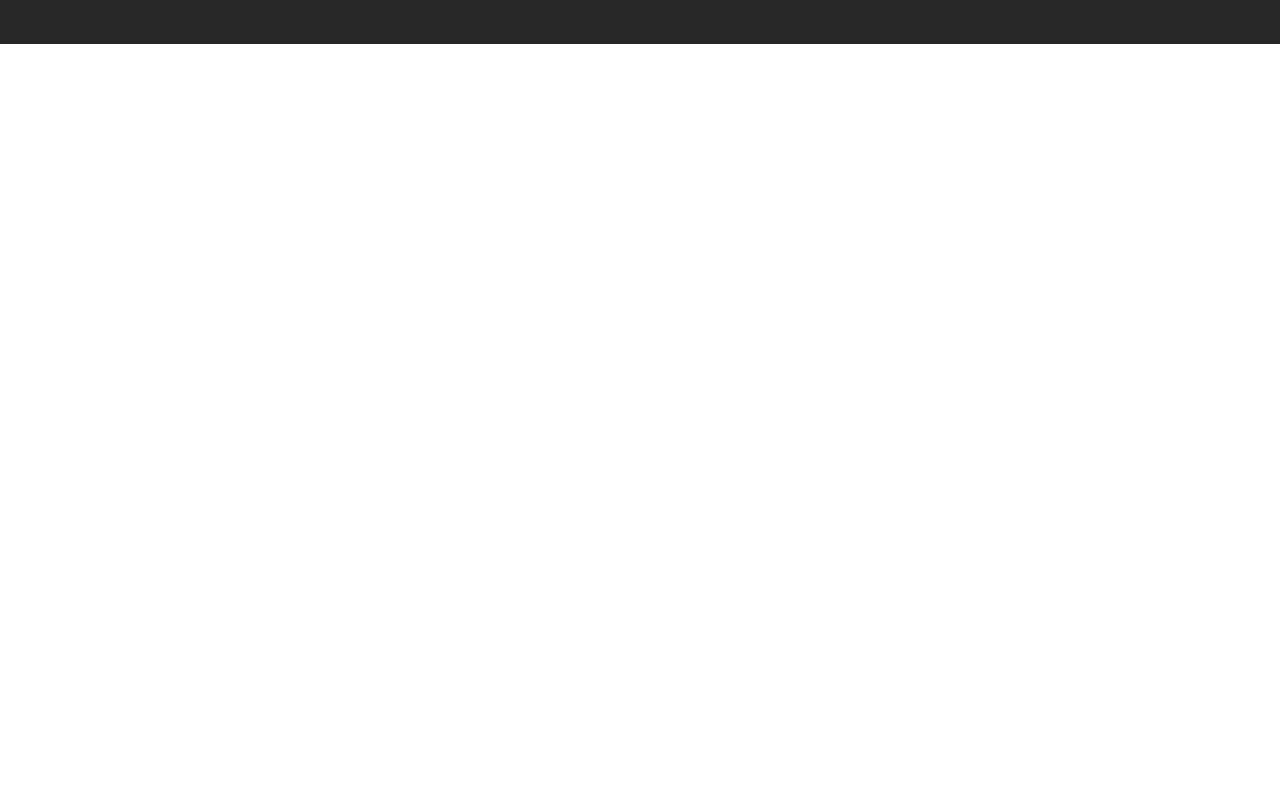
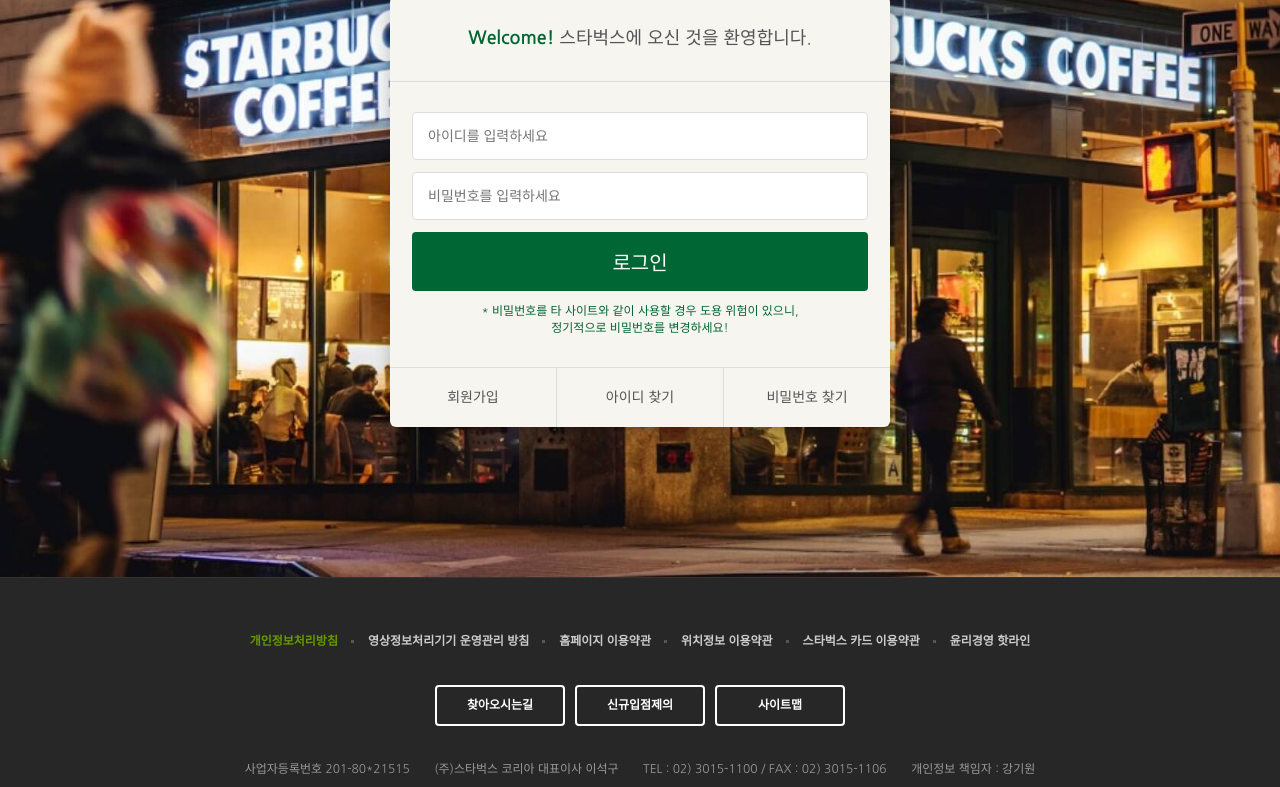
Before and after one commit to jjh1626/fast-front-starbucks, a plain HTML site: page signin/index.html in a window 1280 px wide. Shown: the part 290-1077 px from the top of the page. Before the commit the page ends 800 px from the top, so only its background shows below. Drawn offline with nearby package versions, Linux system fonts and the light colour scheme.

Commit message:
로그인 페이지 완성

```diff
--- /dev/null
+++ b/css/signin.css
@@ -0,0 +1,80 @@
+
+/* SIGNIN */
+.signin {
+  margin-top: 120px;
+  padding: 100px 0 150px;
+  background-image: url("../images/signin_bg.jpg");
+  background-repeat: no-repeat;
+  background-position: center;
+  background-attachment: fixed;
+  background-size: cover;
+}
+.signin h1 {
+  color: #fff;
+  font-size: 30px;
+  font-weight: 700;
+  text-align: center;
+  margin-bottom: 24px;
+}
+.signin__card {
+  width: 500px;
+  margin: 0 auto;
+  background-color: #F6F5F0;
+  border-radius: 6px;
+  box-shadow: 2px 2px 20px rgba(0, 0, 0, .3);
+  color: #555;
+}
+.signin__card h2 {
+  padding: 30px;
+  font-size: 18px;
+  text-align: center;
+  border-bottom: 1px solid #ddd;
+}
+.signin__card h2 strong {
+  font-weight: 700;
+  color: #006633;
+}
+.signin__card form {
+  padding: 30px 22px;
+}
+.signin__card form input {
+  width: 100%;
+  margin-bottom: 12px;
+  padding: 15px;
+  box-sizing: border-box;
+  border: 1px solid #ddd;
+  border-radius: 4px;
+  outline: none;
+  font-size: 14px;
+}
+.signin__card form [type="submit"] {
+  background-color: #006633;
+  border: none;
+  color: #fff;
+  font-size: 20px;
+  cursor: pointer;
+}
+.signin__card form p {
+  font-size: 12px;
+  color: #006633;
+  text-align: center;
+}
+.signin__card .actions {
+  display: flex;
+  border-top: 1px solid #ddd;
+}
+.signin__card .actions a {
+  flex-basis: 0;
+  flex-grow: 1;
+  text-align: center;
+  padding: 20px;
+  font-size: 14px;
+  color: #555;
+  border-right: 1px solid #ddd;
+}
+.signin__card .actions a:last-child {
+  border-right: none;
+}
+.signin__card .actions a:hover {
+  text-decoration: underline;
+}
--- a/signin/index.html
+++ b/signin/index.html
@@ -27,6 +27,7 @@
   <link rel="stylesheet" href="https://fonts.googleapis.com/icon?family=Material+Icons" />
   <link rel="stylesheet" href="../css/common.css">
   <link rel="stylesheet" href="../css/main.css">
+  <link rel="stylesheet" href="../css/signin.css">
 
   <script defer src="../js/common.js"></script>
 </head>
@@ -366,7 +367,26 @@
 
   <!-- SIGNIN -->
   <section class="signin">
-
+    <h1>로그인</h1>
+    <div class="signin__card">
+      <h2>
+        <strong>Welcome!</strong> 스타벅스에 오신 것을 환영합니다.
+      </h2>
+      <form>
+        <input type="text" placeholder="아이디를 입력하세요">
+        <input type="password" placeholder="비밀번호를 입력하세요">
+        <input type="submit" value="로그인">
+        <p>
+          * 비밀번호를 타 사이트와 같이 사용할 경우 도용 위험이 있으니,<br>
+          정기적으로 비밀번호를 변경하세요!
+        </p>
+      </form>
+      <div class="actions">
+        <a href="javascript:void(0)">회원가입</a>
+        <a href="javascript:void(0)">아이디 찾기</a>
+        <a href="javascript:void(0)">비밀번호 찾기</a>
+      </div>
+    </div>
   </section>
 
 
```
